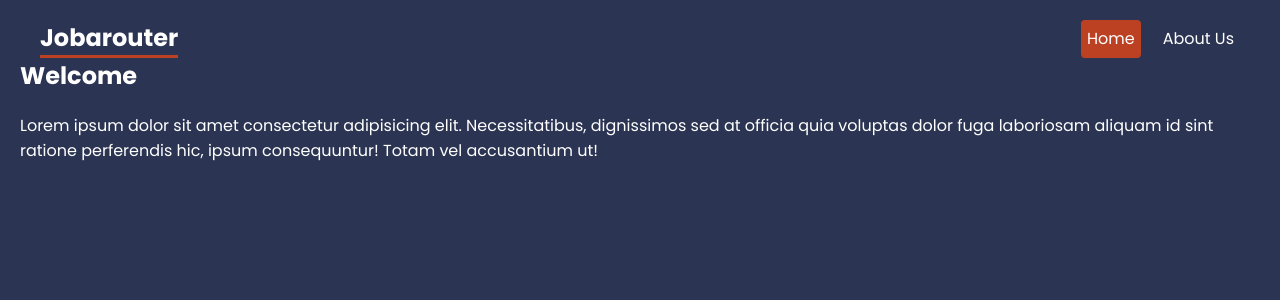
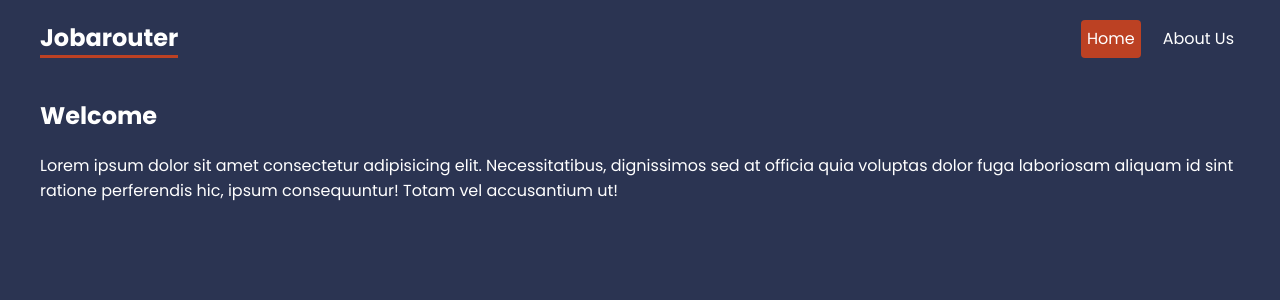
Before and after one commit to poko91/Basic-Projects, a React (Create React App) app in the folder React/react-router/: page / in a window 1280 px wide. Shown: the top 300 px of the page. Built offline with nearby package versions, Linux system fonts and the light colour scheme.

Commit message:
fix: changed to react-router version 6.4

```diff
--- a/React/react-router/src/App.js
+++ b/React/react-router/src/App.js
@@ -1,27 +1,23 @@
-import { BrowserRouter, Routes, Route, NavLink } from "react-router-dom";
+import { createBrowserRouter, Route, createRoutesFromElements, RouterProvider } from "react-router-dom";
 
 //pages
 import Home from "./pages/Home";
 import About from "./pages/About";
 
+//layouts
+import RootLayout from "./layouts/RootLayout";
+
+const router = createBrowserRouter(
+  createRoutesFromElements(
+    <Route path="/" element={<RootLayout />}>
+      <Route index element={<Home />} />
+      <Route path="/about" element={<About />} />
+    </Route>
+  )
+);
+
 function App() {
-  return (
-    <BrowserRouter>
-      <header>
-        <nav>
-          <h1>Jobarouter</h1>
-          <NavLink to="/">Home</NavLink>
-          <NavLink to="/about">About Us</NavLink>
-        </nav>
-      </header>
-      <main>
-        <Routes>
-          <Route index element={<Home />} />
-          <Route path="/about" element={<About />} />
-        </Routes>
-      </main>
-    </BrowserRouter>
-  );
+  return <RouterProvider router={router} />;
 }
 
 export default App;
--- a/React/react-router/src/index.css
+++ b/React/react-router/src/index.css
@@ -51,6 +51,10 @@
 }
 
 /* page content */
+main {
+  max-width: 1200px;
+  margin: 40px auto;
+}
 
 /* help layout */
 
--- /dev/null
+++ b/React/react-router/src/layouts/RootLayout.js
@@ -0,0 +1,19 @@
+import { NavLink, Outlet } from "react-router-dom";
+
+export default function RootLayout() {
+  return (
+    <div className="root-layout">
+      <header>
+        <nav>
+          <h1>Jobarouter</h1>
+          <NavLink to="/">Home</NavLink>
+          <NavLink to="/about">About Us</NavLink>
+        </nav>
+      </header>
+
+      <main>
+        <Outlet />
+      </main>
+    </div>
+  );
+}
```
